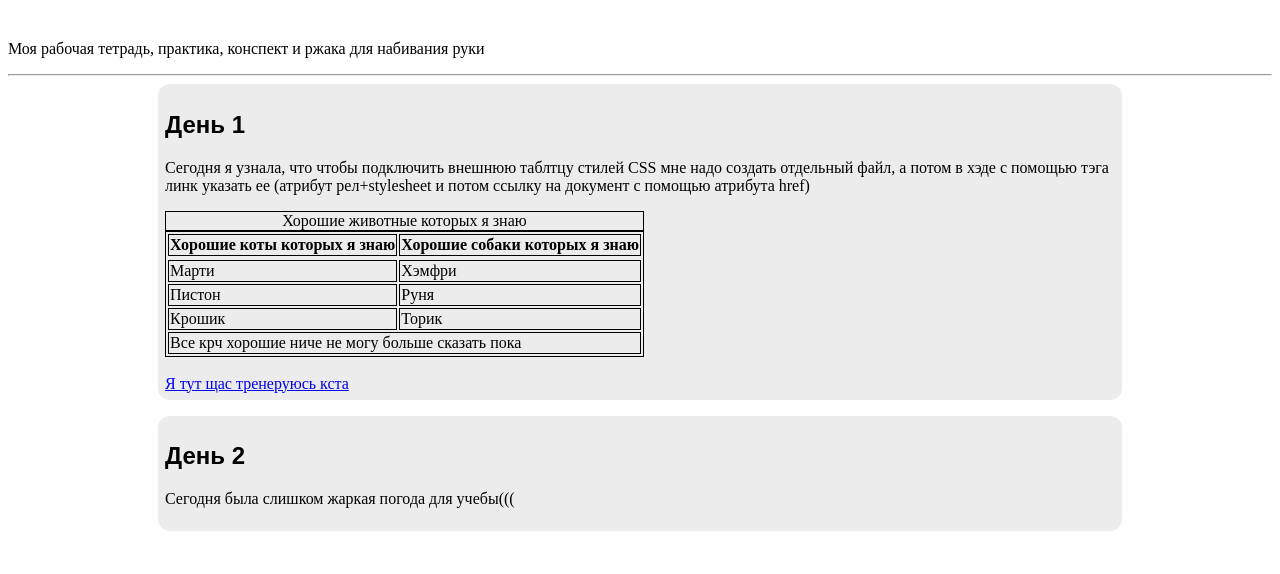
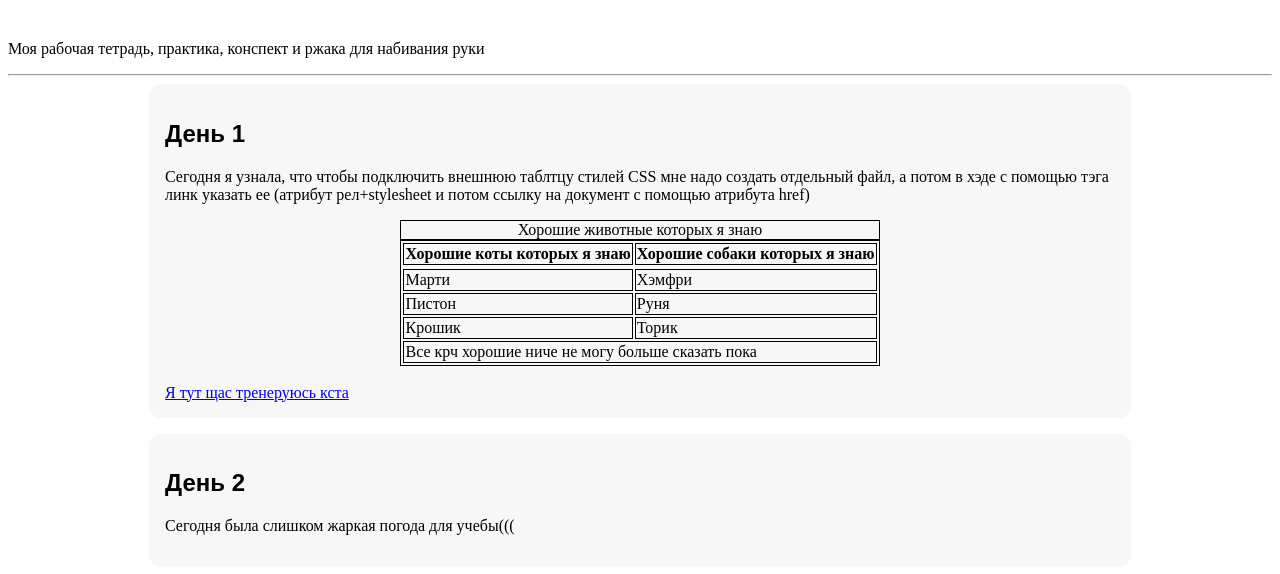
Before and after one commit to lounure/moyetipa, a plain HTML site: page index.html in a window 1280 px wide. Shown: the part 120-694 px from the top of the page. Drawn offline with Linux system fonts and the light colour scheme.

Commit message:
bregetdgrdt

```diff
--- a/index.css
+++ b/index.css
@@ -8,12 +8,15 @@ table, th, td, caption {
   }
 
 .day {
-    padding: 7px;
-    background-color: #ececec;
+    background-color: #f7f7f7;
     width: 950px;
     margin: 0 auto 16px;
     border-radius: 12px;
+    padding: 16px;
 }
 .day-title{
     font-family: sans-serif;
 }
+#table1{
+    margin: 0 auto;
+}
--- a/index.html
+++ b/index.html
@@ -23,7 +23,7 @@
             href)
         </p>
 
-    <table>
+    <table id="table1">
         <caption>Хорошие животные которых я знаю</caption>
         <tr>
             <thead>
```
